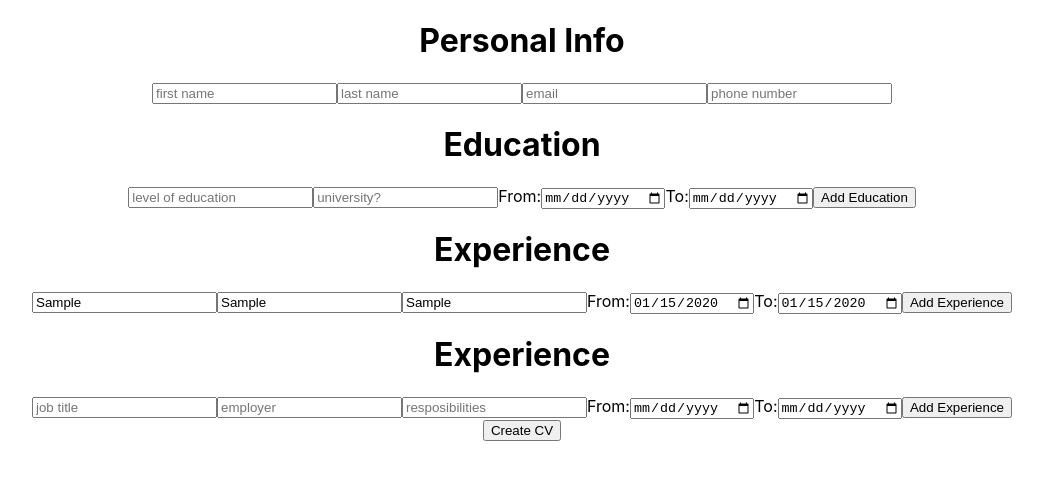
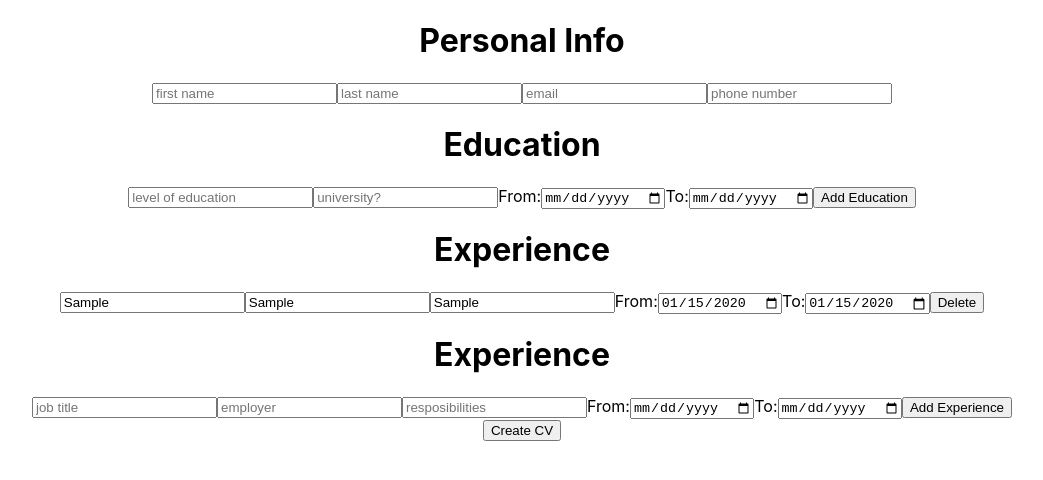
Before and after one commit to pongpwner/cv-project, a React (Create React App) app: page / in a window 1280 px wide. Both pictures are taken after typing "Sample", "Sample", "Sample", "2020-01-15", "2020-01-15" into the empty fields and a click on the button "Add Experience". Shown: the top 480 px of the page, without its empty margins (118-1161 px from the left). Built offline with nearby package versions, Linux system fonts and the light colour scheme.

Commit message:
add delete button to education and experience

```diff
--- a/src/App.js
+++ b/src/App.js
@@ -14,6 +14,7 @@ class App extends Component {
     this.changeExperience = this.changeExperience.bind(this);
   }
   addEducation = () => {
+    //need new way to generate id to prevent collision when deleteing and adding new ids
     console.log("add ed");
     this.setState((prevState) => ({
       education: [...prevState.education, { id: prevState.education.length }],
@@ -60,6 +61,20 @@ class App extends Component {
     console.log(this.state.experience);
     this.setState({ experience: exCopy });
   };
+  deleteEducation = (id) => {
+    console.log(id);
+    let eduFiltered = this.state.education.filter((edu) => edu.id !== id);
+    this.setState({ education: eduFiltered });
+
+    console.log(this.state.education);
+  };
+  deleteExperience = (id) => {
+    console.log(id);
+    let exFiltered = this.state.experience.filter((ex) => ex.id !== id);
+    this.setState({ experience: exFiltered });
+
+    console.log(this.state.experience);
+  };
 
   render() {
     return (
@@ -73,6 +88,8 @@ class App extends Component {
           changeEx={this.changeExperience}
           addEdu={this.addEducation}
           addEx={this.addExperience}
+          deleteEducation={this.deleteEducation}
+          deleteExperience={this.deleteExperience}
         ></InputForm>
       </div>
     );
--- a/src/components/Education/Education.jsx
+++ b/src/components/Education/Education.jsx
@@ -33,9 +33,19 @@ class Education extends Component {
           name="dateTo"
           onChange={(e) => this.props.change(e.target, this.props.id)}
         />
-        <button type="button" onClick={this.props.add}>
-          Add Education
-        </button>
+        {this.props.id ===
+        this.props.education[this.props.education.length - 1].id ? (
+          <button type="button" onClick={this.props.add}>
+            Add Education
+          </button>
+        ) : (
+          <button
+            onClick={() => this.props.delete(this.props.id)}
+            type="button"
+          >
+            Delete
+          </button>
+        )}
       </div>
     );
   }
--- a/src/components/Experience/Experience.jsx
+++ b/src/components/Experience/Experience.jsx
@@ -38,9 +38,19 @@ class Experience extends Component {
           name="dateToE"
           onChange={(e) => this.props.change(e.target, this.props.id)}
         />
-        <button type="button" onClick={this.props.add}>
-          Add Experience
-        </button>
+        {this.props.id ===
+        this.props.experience[this.props.experience.length - 1].id ? (
+          <button type="button" onClick={this.props.add}>
+            Add Experience
+          </button>
+        ) : (
+          <button
+            onClick={() => this.props.delete(this.props.id)}
+            type="button"
+          >
+            Delete
+          </button>
+        )}
       </div>
     );
   }
--- a/src/components/InputForm/InputForm.jsx
+++ b/src/components/InputForm/InputForm.jsx
@@ -20,6 +20,8 @@ class InputForm extends Component {
               id={edu.id}
               change={this.props.changeE}
               add={this.props.addEdu}
+              education={this.props.education}
+              delete={this.props.deleteEducation}
             ></Education>
           );
         })}
@@ -29,6 +31,8 @@ class InputForm extends Component {
             <Experience
               key={ex.id}
               id={ex.id}
+              experience={this.props.experience}
+              delete={this.props.deleteExperience}
               change={this.props.changeEx}
               add={this.props.addEx}
             ></Experience>
```
